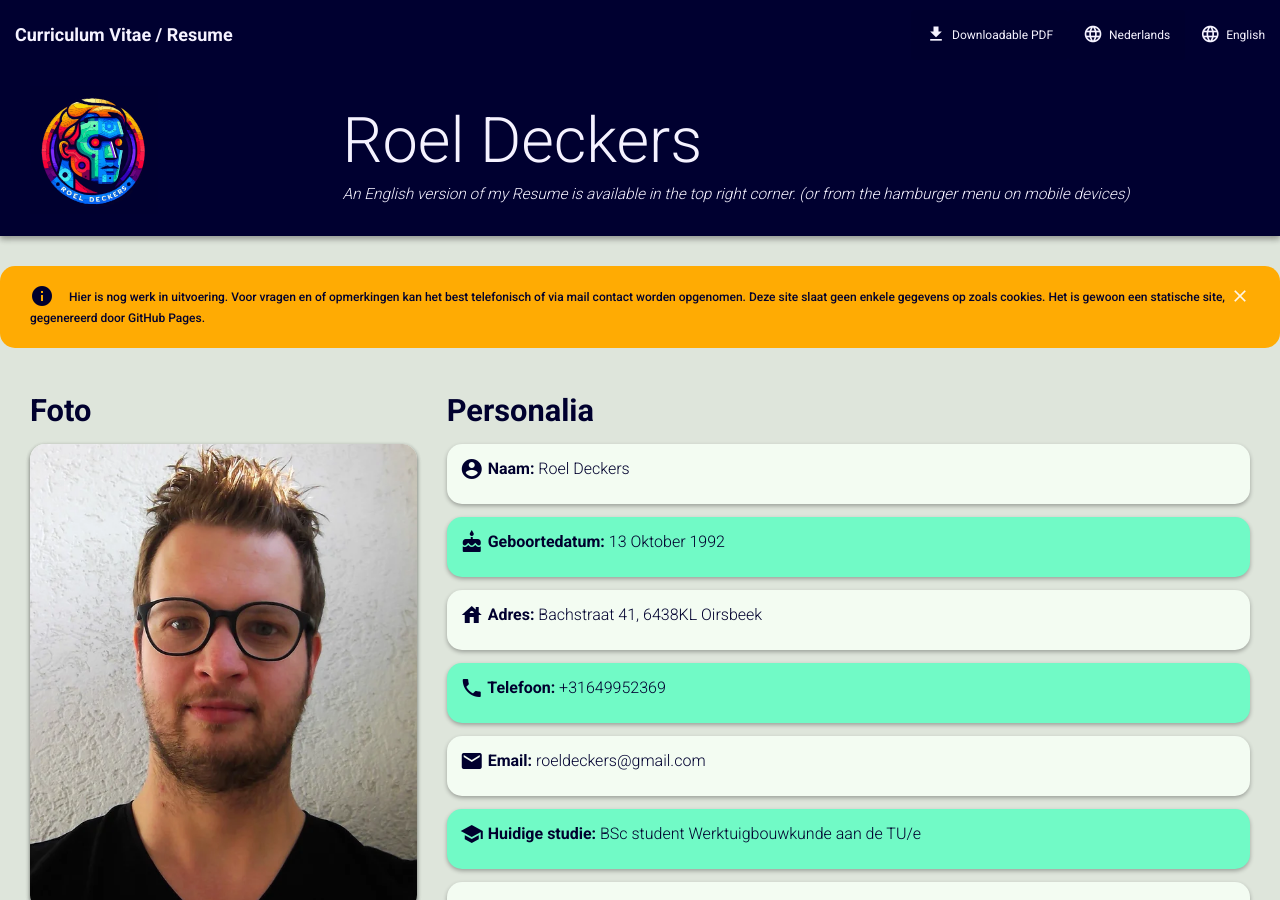
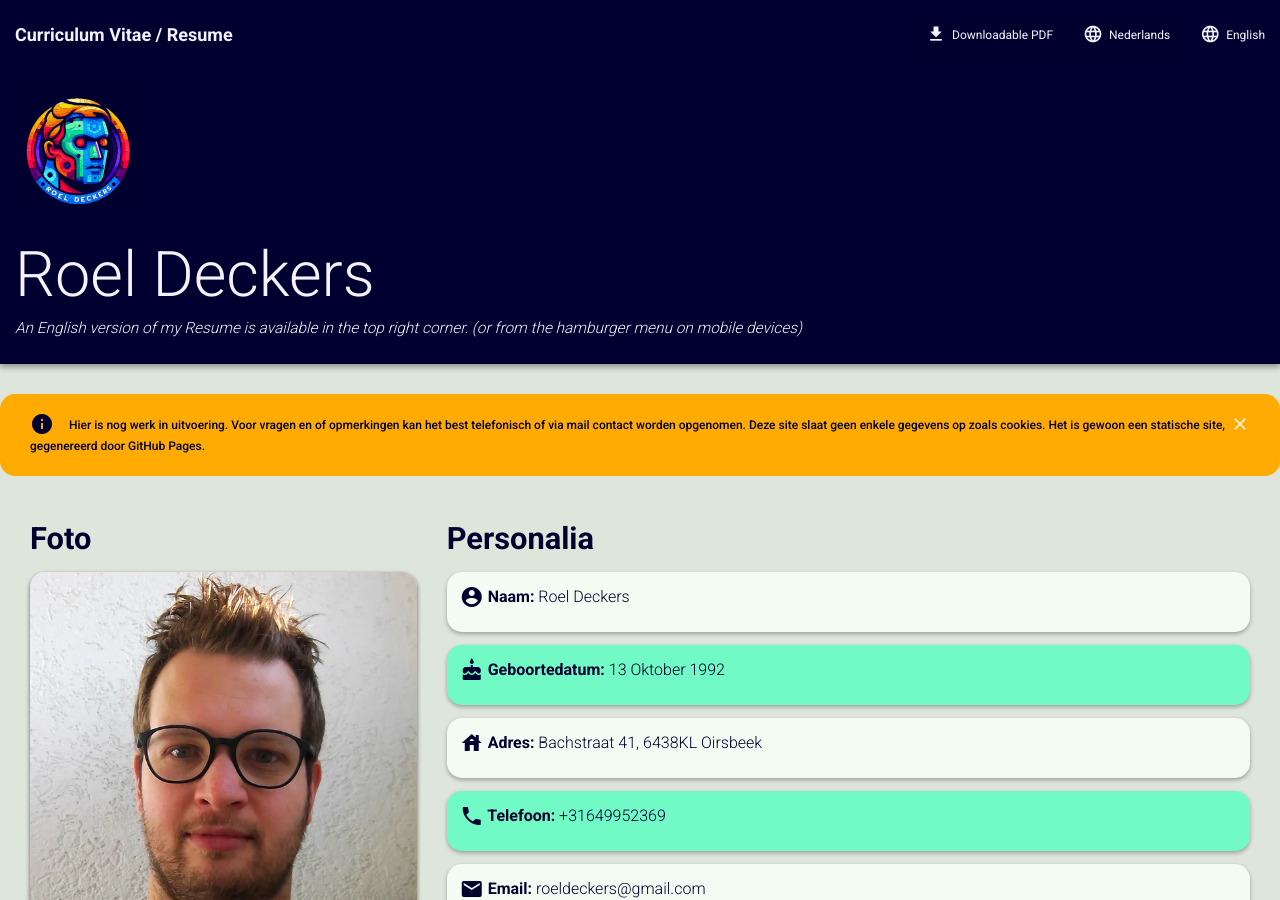
Before and after one commit to RoelD/CV, a Jekyll site: the page built from index.html, in a window 1280 px wide and 900 px high. Built offline with Jekyll 4.4.1, drawn with Linux system fonts in a browser that asks for light colours.

Commit message:
Update index.html
because why not.

```diff
--- a/index.html
+++ b/index.html
@@ -10,13 +10,11 @@ much trouble.
 
 <div class="jumbotron">
   <div class="container-fluid">
-    <div class="col-sm-3">
+
       {% include svg/navBrandSmall.svg %}
-    </div>
-    <div class="col-sm-9">
+
       <h1>Roel Deckers</h1>
     <h4><em>An English version of my Resume is available in the top right corner. (or from the hamburger menu on mobile devices)</em></h4>
-    </div>
   </div>
 </div>
 
```
